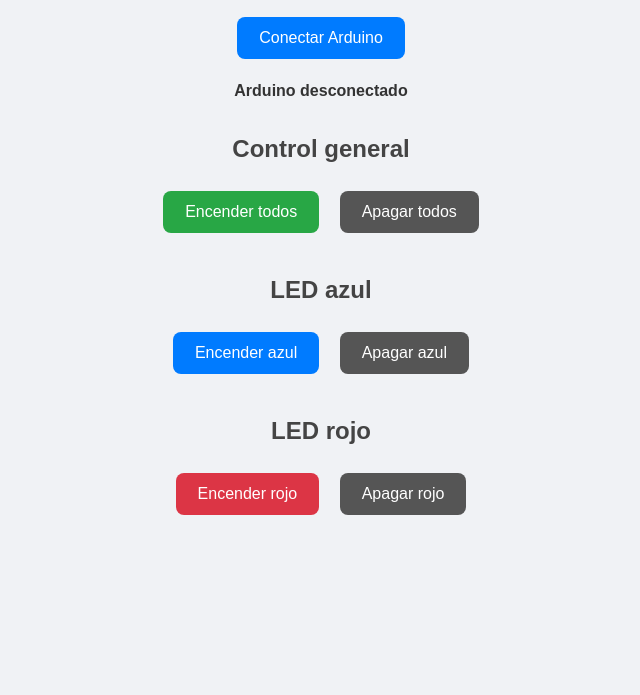
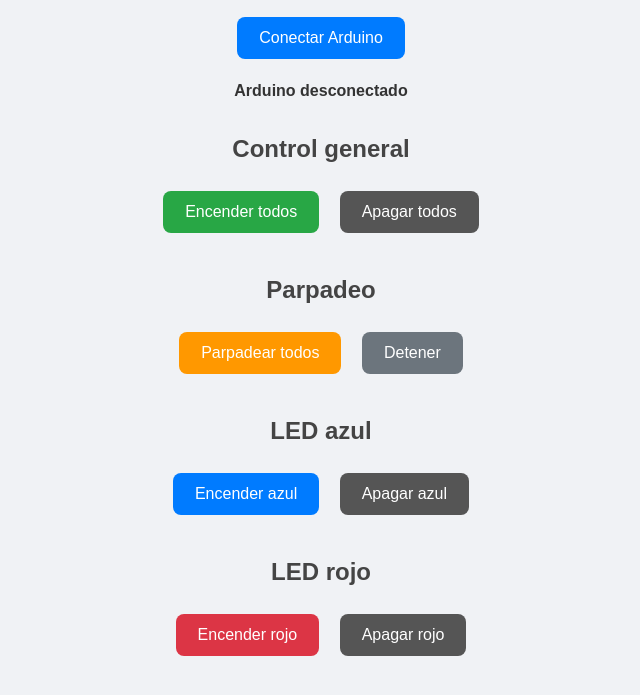
Before and after one commit to 16Marco10/control_led, a plain HTML site: page index.html in a window 1280 px wide. Shown: the part 119-814 px from the top of the page, without its empty margins (319-959 px from the left). Drawn offline with Linux system fonts and the light colour scheme.

Commit message:
Add files via upload

```diff
--- a/estilos.css
+++ b/estilos.css
@@ -19,7 +19,7 @@ h2 {
     margin-top: 35px;
 }
 
-/* Todos los botones */
+/* Botones generales */
 button {
     padding: 12px 22px;
     margin: 8px;
@@ -48,6 +48,15 @@ button:hover:not(:disabled) {
 
 #btnTodosOff {
     background-color: #555;
+}
+
+/* Parpadeo */
+#btnParpadear {
+    background-color: #ff9800;
+}
+
+#btnDetener {
+    background-color: #6c757d;
 }
 
 /* LED azul */
--- a/index.html
+++ b/index.html
@@ -17,6 +17,10 @@
     <button id="btnTodosOn" disabled>Encender todos</button>
     <button id="btnTodosOff" disabled>Apagar todos</button>
 
+    <h2>Parpadeo</h2>
+    <button id="btnParpadear" disabled>Parpadear todos</button>
+    <button id="btnDetener" disabled>Detener</button>
+
     <h2>LED azul</h2>
     <button id="btnAzulOn" disabled>Encender azul</button>
     <button id="btnAzulOff" disabled>Apagar azul</button>
--- a/script.js
+++ b/script.js
@@ -6,11 +6,15 @@ const estado = document.getElementById("estado");
 
 const btnAzulOn = document.getElementById("btnAzulOn");
 const btnAzulOff = document.getElementById("btnAzulOff");
+
 const btnRojoOn = document.getElementById("btnRojoOn");
 const btnRojoOff = document.getElementById("btnRojoOff");
 
 const btnTodosOn = document.getElementById("btnTodosOn");
 const btnTodosOff = document.getElementById("btnTodosOff");
+
+const btnParpadear = document.getElementById("btnParpadear");
+const btnDetener = document.getElementById("btnDetener");
 
 btnConectar.addEventListener("click", async () => {
     try {
@@ -28,6 +32,8 @@ btnConectar.addEventListener("click", async () => {
         btnRojoOff.disabled = false;
         btnTodosOn.disabled = false;
         btnTodosOff.disabled = false;
+        btnParpadear.disabled = false;
+        btnDetener.disabled = false;
 
     } catch (error) {
         estado.textContent = "Error al conectar";
@@ -40,14 +46,18 @@ async function enviarOrden(orden) {
     await escritor.write(datos);
 }
 
-// Control del LED azul
+// LED azul
 btnAzulOn.addEventListener("click", () => enviarOrden("AZUL_ON"));
 btnAzulOff.addEventListener("click", () => enviarOrden("AZUL_OFF"));
 
-// Control del LED rojo
+// LED rojo
 btnRojoOn.addEventListener("click", () => enviarOrden("ROJO_ON"));
 btnRojoOff.addEventListener("click", () => enviarOrden("ROJO_OFF"));
 
-// Control de los dos LEDs
+// Control general
 btnTodosOn.addEventListener("click", () => enviarOrden("ON"));
 btnTodosOff.addEventListener("click", () => enviarOrden("OFF"));
+
+// Parpadeo
+btnParpadear.addEventListener("click", () => enviarOrden("PARPADEAR"));
+btnDetener.addEventListener("click", () => enviarOrden("DETENER"));
```
